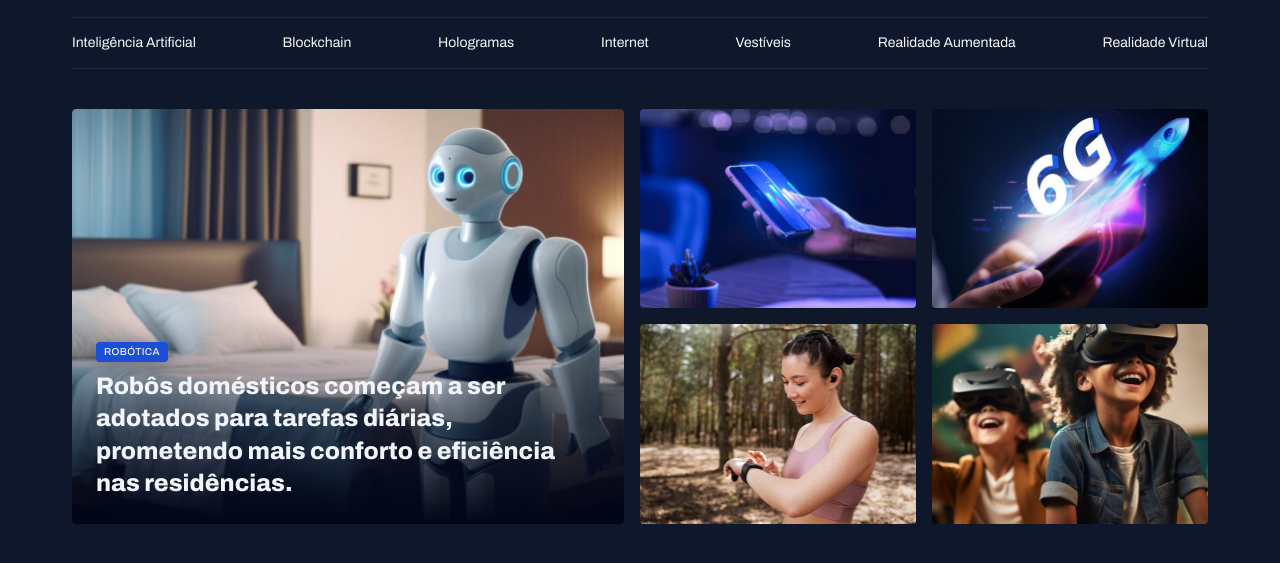
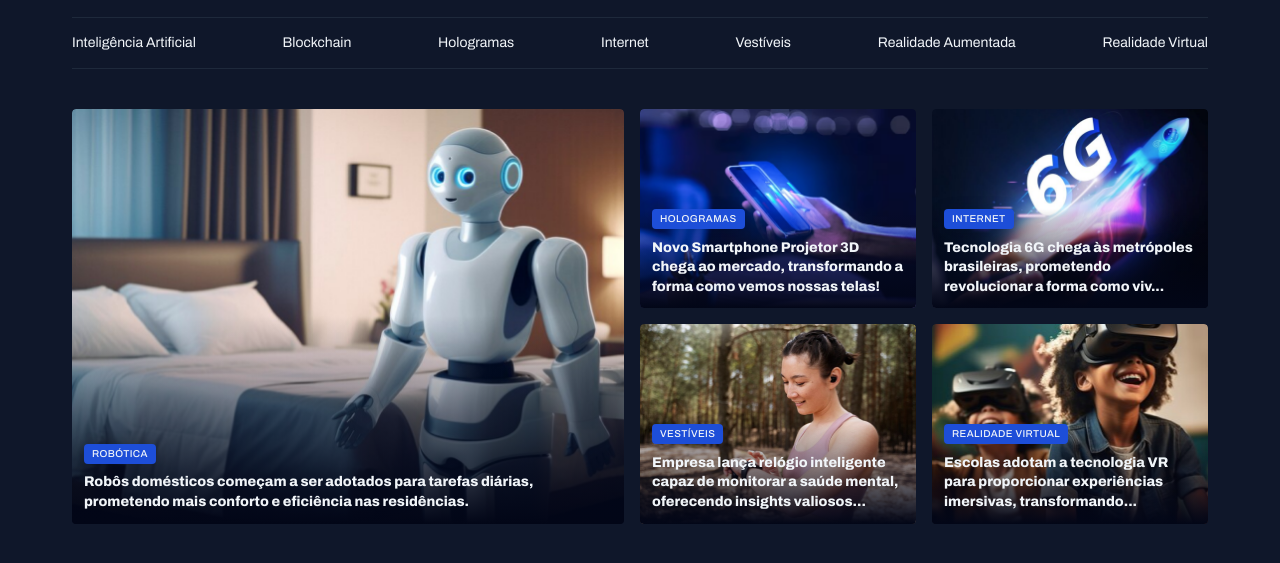
Before and after one commit to JulioVieira001/portal-de-noticias, a plain HTML site: page index.html in a window 1280 px wide. Shown: the part 55-618 px from the top of the page. Drawn offline with Linux system fonts and the light colour scheme.

Commit message:
finalizando destaques

```diff
--- a/index.html
+++ b/index.html
@@ -46,28 +46,51 @@
 
                 <figcaption>
                     <span class="content-tag">Robótica</span>
-                    <h2 class="text-2xl">Robôs domésticos começam a ser adotados para tarefas diárias, prometendo mais conforto e eficiência nas residências.</h2>
-
+                    <h2 class="text-lg">Robôs domésticos começam a ser adotados para tarefas diárias, prometendo mais conforto e eficiência nas residências.</h2>
+                </figcaption>
             </figure>
 
 
     <div class="grid grid-cols-2 gap-16">
 
-            <div>
+            <figure class="card">
                 <img src="assets/images/Image 02.png" alt="">
-            </div>
 
-            <div>
+                 <figcaption>
+                    <span class="content-tag">Hologramas</span>
+                    <h2 class="text-lg">Novo Smartphone Projetor 3D chega ao mercado, transformando a forma como vemos nossas telas!</h2>
+                </figcaption>
+            </figure>
+
+            <figure class="card">
                 <img src="assets/images/Image 03.png" alt="">
-            </div>
 
-            <div>
+                 <figcaption>
+                    <span class="content-tag">Internet</span>
+                    <h2 class="text-lg">Tecnologia 6G chega às metrópoles brasileiras, prometendo revolucionar a forma como viv...</h2>
+                </figcaption>
+
+            </figure>
+
+            <figure class="card">
                 <img src="assets/images/Image 04.png" alt="">
-            </div>
 
-            <div>
+                 <figcaption>
+                    <span class="content-tag">Vestíveis</span>
+                    <h2 class="text-lg">Empresa lança relógio inteligente capaz de monitorar a saúde mental, oferecendo insights valiosos...</h2>
+                </figcaption>
+
+            </figure>
+
+            <figure class="card">
                 <img src="assets/images/Image 05.png" alt="">
-            </div>
+
+                 <figcaption>
+                    <span class="content-tag">Realidade Virtual</span>
+                    <h2 class="text-lg">Escolas adotam a tecnologia VR para proporcionar experiências imersivas, transformando...</h2>
+                </figcaption>
+
+            </figure>
 
     </div>
 
--- a/style/sections.css
+++ b/style/sections.css
@@ -28,6 +28,10 @@
         bottom: 0;
         padding: 24px;
 
+        &:has(.text-lg){
+            padding: 12px;
+        }
+
         h2{
             margin-top: 8px;
         }
```
